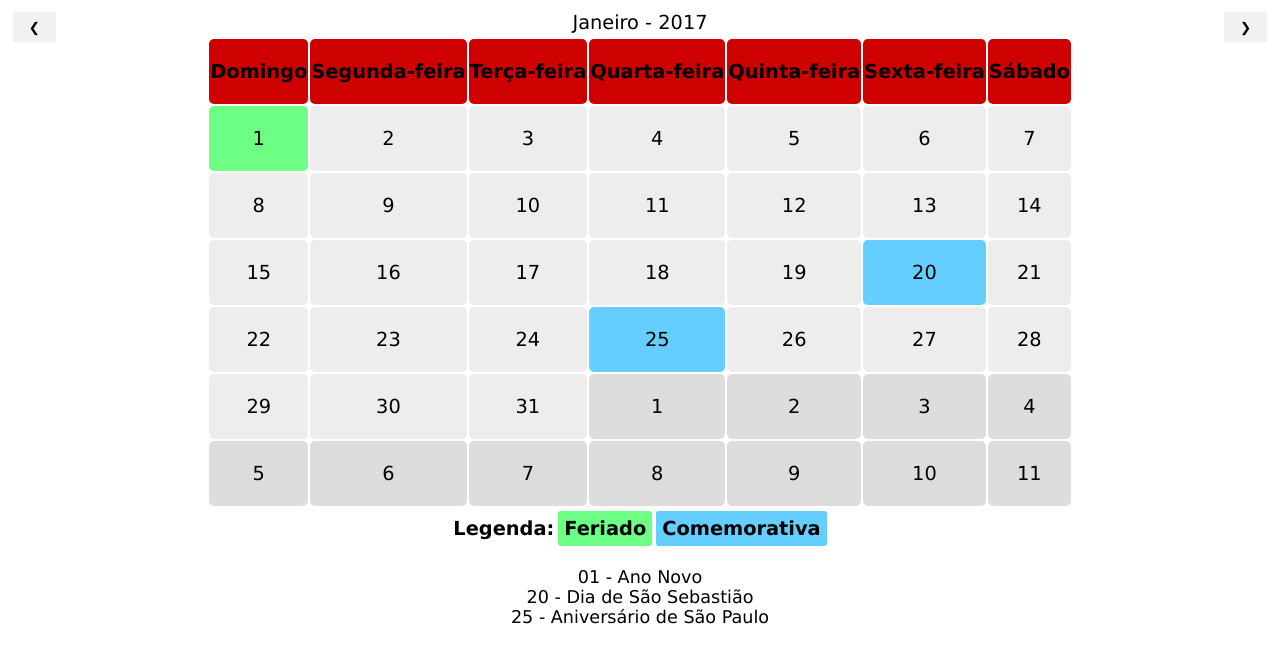
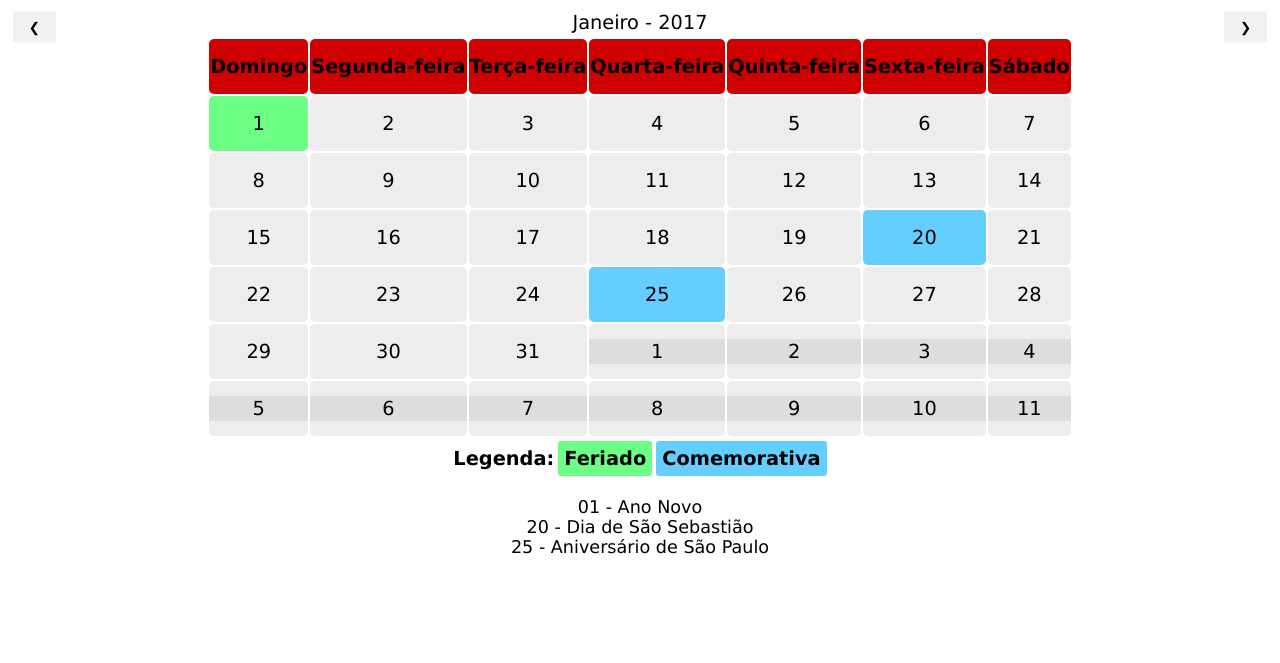
Before and after one commit to TreinoeDieta/Website-Mobile, a Jekyll site: the page calendario/index.html, which Jekyll copies as it is, in a window 1280 px wide. Shown: the top 663 px of the page. Built offline with Jekyll 4.4.1, drawn with Linux system fonts in a browser that asks for light colours.

Commit message:
Update index.html

```diff
--- a/calendario/index.html
+++ b/calendario/index.html
@@ -49,28 +49,32 @@ table, th, td, p {
 }
     .atual {
         background-color: #ededed;
-        border: 20px solid #ededed;
+        border-bottom: 15px solid #ededed;
+        border-top: 15px solid #ededed;
 	    border-radius: 5px;
     }
     .passado {
         background-color: #dddddd;
-        border: 20px solid #dddddd;
+        border-bottom: 15px solid #ededed;
+        border-top: 15px solid #ededed;
         border-radius: 5px;
     }
     .semana {
         background-color: #ce0000;
-        border-bottom: 20px solid #ce0000;
-        border-top: 20px solid #ce0000;
+        border-bottom: 15px solid #ce0000;
+        border-top: 15px solid #ce0000;
         border-radius: 5px;
     }
     .feriado {
         background-color: #6dff85;
-        border: 20px solid #6dff85;
+        border-bottom: 15px solid #6dff85;
+        border-top: 15px solid #6dff85;
         border-radius: 5px;
     }
     .comemorativa {
         background-color: #64ceff;
-        border: 20px solid #64ceff;
+        border-bottom: 15px solid #64ceff;
+        border-top: 15px solid #64ceff;
         border-radius: 5px;
     }
     td {
```
